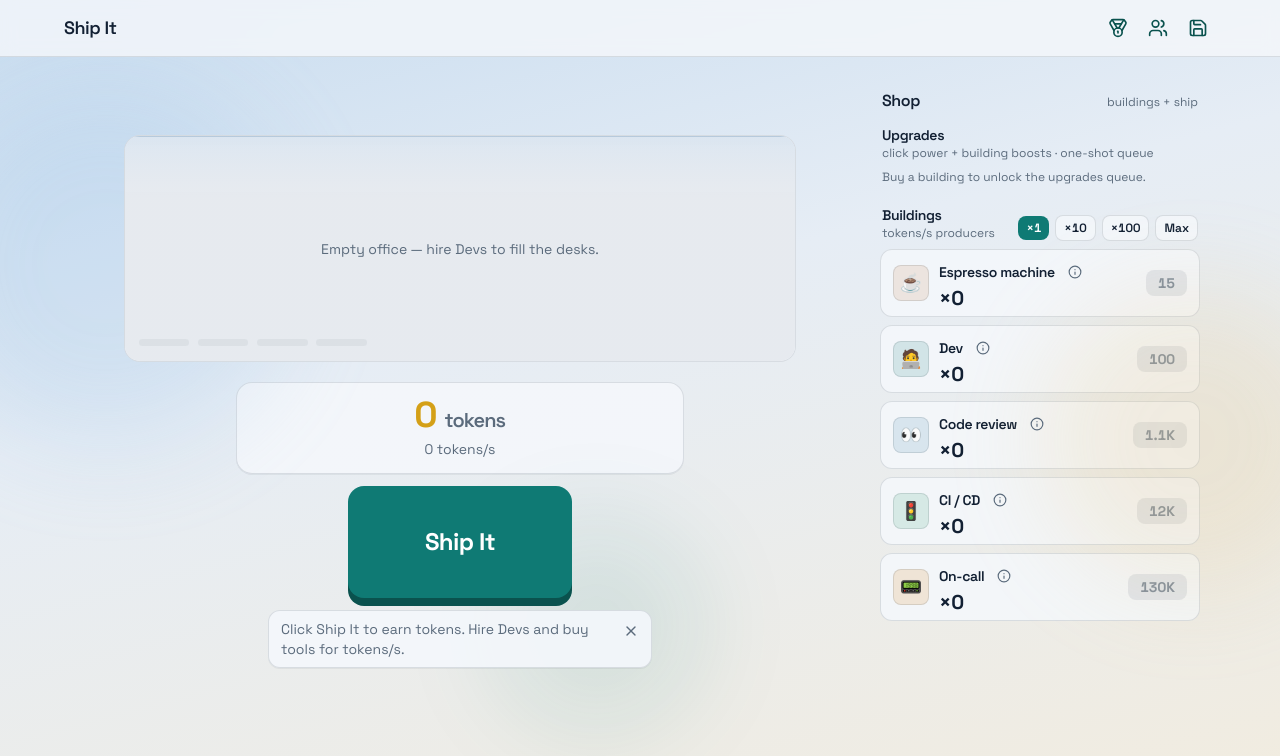
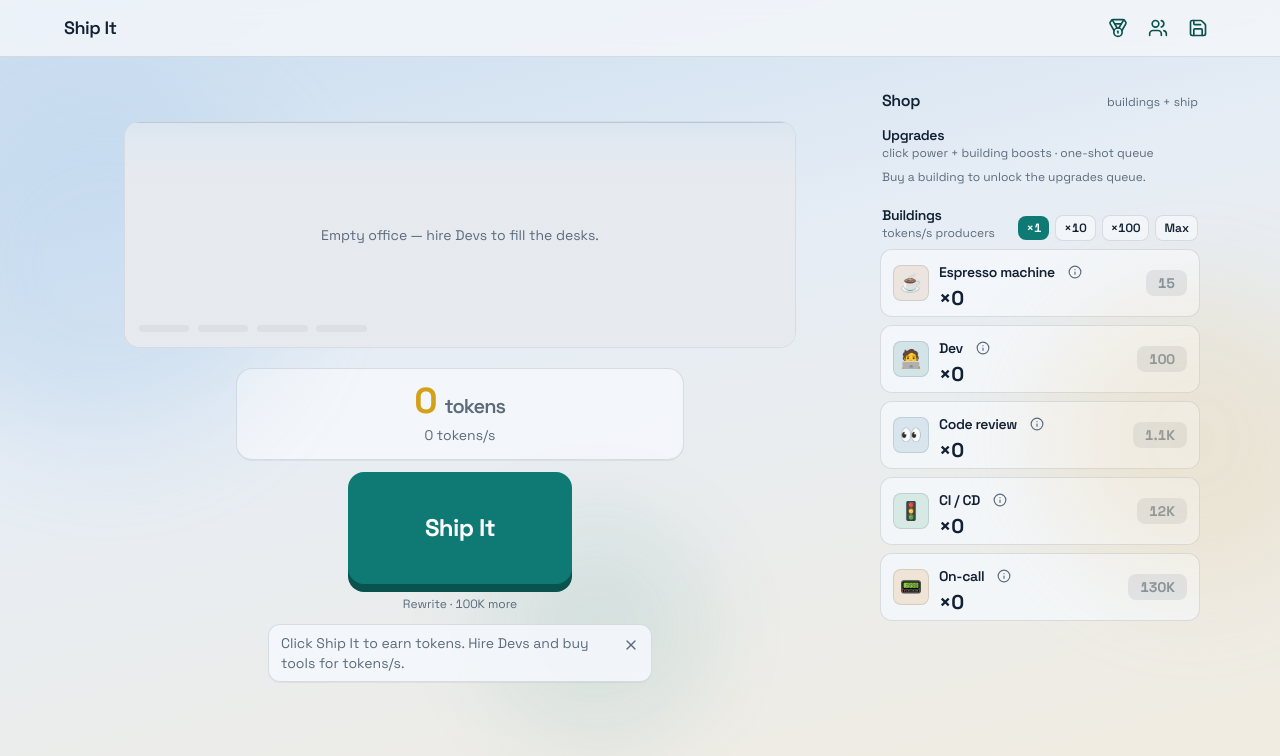
Before and after one commit to joaovictornsv/ship-it, a React (Vite) app: page / in a window 1280 px wide. Shown: the top 756 px of the page. Built offline with nearby package versions, Linux system fonts and the light colour scheme.

Commit message:
#49 Rewrite UX: discrete CTA, hide prestige shop until Rewrite, later first unlock
- Add muted Rewrite · N more progress hint when locked
- Center available CTA; secondary outline Rewrite button

```diff
--- a/src/features/shop/RewritePanel.tsx
+++ b/src/features/shop/RewritePanel.tsx
@@ -3,14 +3,16 @@ import {
   isRewriteAvailable,
   previewRewritePower,
   rewritesGained,
+  tokensUntilRewrite,
 } from '../../game/economy';
 import { formatTokensCompact } from '../../game/format';
 import { useGameStore } from '../../game/state';
 import { RewriteConfirmDialog } from './RewriteConfirmDialog';
 
 /**
- * Discrete Rewrite CTA — mounts only when `rewritesGained ≥ 1` (#49).
- * Opens the confirm → Rewrites shop flow; no early grayed prestige chrome.
+ * Rewrite affordance under Ship It (#49):
+ * - Locked: one muted progress line (tokens until next whole Rewrite)
+ * - Available: compact CTA → confirm → Rewrites shop
  */
 export function RewritePanel() {
   const tokens = useGameStore((s) => s.tokens);
@@ -20,8 +22,19 @@ export function RewritePanel() {
   const [confirmOpen, setConfirmOpen] = useState(false);
 
   const available = isRewriteAvailable(tokensEarnedThisRun);
+
   if (!available) {
-    return null;
+    const until = tokensUntilRewrite(tokensEarnedThisRun);
+    const untilLabel = formatTokensCompact(until);
+    return (
+      <p
+        className="w-full text-center text-xs tabular-nums text-[var(--ship-muted)]"
+        role="status"
+        aria-label={`Rewrite locked. Earn ${untilLabel} more tokens this run to unlock.`}
+      >
+        Rewrite · {untilLabel} more
+      </p>
+    );
   }
 
   const gained = rewritesGained(tokensEarnedThisRun);
@@ -29,8 +42,8 @@ export function RewritePanel() {
 
   return (
     <>
-      <div className="flex w-full items-center justify-between gap-3">
-        <p className="min-w-0 text-xs text-[var(--ship-muted)]">
+      <div className="flex items-center justify-center gap-2.5">
+        <p className="text-xs leading-none text-[var(--ship-muted)]">
           <span className="font-semibold text-[var(--ship-ink)]">Rewrite</span>
           {' · '}
           bank {formatTokensCompact(gained)} Rewrite
@@ -39,8 +52,10 @@ export function RewritePanel() {
         <button
           type="button"
           className={[
-            'shrink-0 rounded-lg bg-[var(--ship-accent)] px-3 py-1.5',
-            'text-sm font-semibold text-white hover:brightness-110',
+            'inline-flex h-8 shrink-0 items-center rounded-lg px-3',
+            'border border-[var(--ship-accent)] bg-[var(--ship-bg-elevated)]',
+            'text-sm font-semibold leading-none text-[var(--ship-accent)]',
+            'hover:bg-[color-mix(in_srgb,var(--ship-accent)_10%,var(--ship-bg-elevated))]',
             'focus-visible:outline focus-visible:outline-2 focus-visible:outline-offset-2 focus-visible:outline-[var(--ship-accent)]',
           ].join(' ')}
           aria-label={`Rewrite and bank ${formatTokensCompact(gained)} Rewrites`}
```
Also changed, not shown: 4 other files (tests, documents, lock files or other folders).
